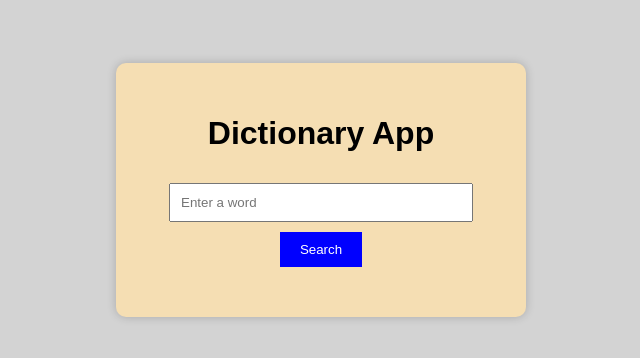
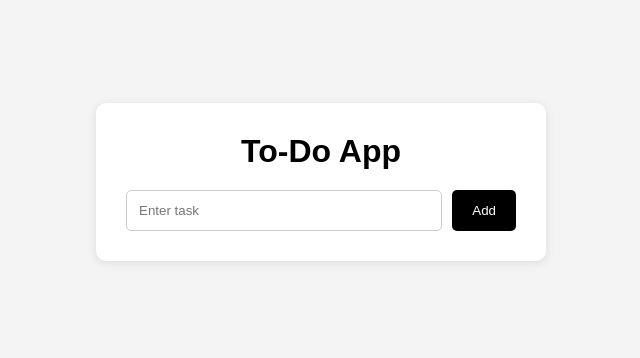
Before and after one commit to Hanisha01/frontend, a plain HTML site: page index.html in a window 1280 px wide. Shown: the part 218-576 px from the top of the page, without its empty margins (319-959 px from the left). Drawn offline with Linux system fonts and the light colour scheme.

Commit message:
Add files via upload

```diff
--- a/index.html
+++ b/index.html
@@ -1,106 +1,204 @@
-<!DOCTYPE html>
-<html>
+<!doctype html>
+<html lang="en">
   <head>
-    <title>Dictionary App</title>
+    <meta charset="UTF-8" />
+    <meta name="viewport" content="width=device-width, initial-scale=1.0" />
+    <title>Advanced To-Do App</title>
 
     <style>
-
-        body{
+      * {
+        margin: 0;
+        padding: 0;
+        box-sizing: border-box;
         font-family: Arial;
-            background:lightgray;
-            display:flex;
-            justify-content:center;
-            align-items:center;
-            height:100vh;
       }
 
-        .container{
-            background:wheat;
-            padding:30px;
-            width:350px;
-            border-radius:10px;
-            box-shadow:0 0 10px rgba(0,0,0,0.2);
-            text-align:center;
+      body {
+        background: #f4f4f4;
+        display: flex;
+        justify-content: center;
+        align-items: center;
+        height: 100vh;
       }
 
-        input{
-            width:80%;
-            padding:10px;
-            margin:10px 0;
+      .container {
+        width: 450px;
+        background: white;
+        padding: 30px;
+        border-radius: 10px;
+        box-shadow: 0 2px 10px rgba(0, 0, 0, 0.1);
       }
 
-        button{
-            padding:10px 20px;
-            background:blue;
-            color:white;
-            border:none;
-            cursor:pointer;
+      h1 {
+        text-align: center;
+        margin-bottom: 20px;
       }
 
-        button:hover{
-            background:darkblue;
+      .input-box {
+        display: flex;
+        gap: 10px;
       }
 
-        #result{
-            margin-top:20px;
-            text-align:left;
+      input {
+        flex: 1;
+        padding: 12px;
+        border: 1px solid #ccc;
+        border-radius: 5px;
+        outline: none;
       }
 
+      button {
+        padding: 12px 20px;
+        border: none;
+        background: black;
+        color: white;
+        border-radius: 5px;
+        cursor: pointer;
+      }
+
+      button:hover {
+        background: #333;
+      }
+
+      .task {
+        display: flex;
+        justify-content: space-between;
+        align-items: center;
+        background: #f9f9f9;
+        padding: 12px;
+        margin-top: 15px;
+        border-radius: 5px;
+      }
+
+      .delete-btn {
+        background: red;
+      }
+      * {
+        margin: 0;
+        padding: 0;
+        box-sizing: border-box;
+        font-family: Arial;
+      }
+
+      body {
+        background: #f4f4f4;
+        display: flex;
+        justify-content: center;
+        align-items: center;
+        height: 100vh;
+      }
+
+      .container {
+        width: 450px;
+        background: white;
+        padding: 30px;
+        border-radius: 10px;
+        box-shadow: 0 2px 10px rgba(0, 0, 0, 0.1);
+      }
+
+      h1 {
+        text-align: center;
+        margin-bottom: 20px;
+      }
+
+      .input-box {
+        display: flex;
+        gap: 10px;
+      }
+
+      input {
+        flex: 1;
+        padding: 12px;
+        border: 1px solid #ccc;
+        border-radius: 5px;
+        outline: none;
+      }
+
+      button {
+        padding: 12px 20px;
+        border: none;
+        background: black;
+        color: white;
+        border-radius: 5px;
+        cursor: pointer;
+      }
+
+      button:hover {
+        background: #333;
+      }
+
+      .task {
+        display: flex;
+        justify-content: space-between;
+        align-items: center;
+        background: #f9f9f9;
+        padding: 12px;
+        margin-top: 15px;
+        border-radius: 5px;
+      }
+
+      .delete-btn {
+        background: red;
+      }
     </style>
   </head>
+
   <body>
+    <div class="container">
+      <h1>To-Do App</h1>
 
-    <div class="container">
+      <div class="input-box">
+        <input type="text" id="taskInput" placeholder="Enter task" />
 
-        <h1>Dictionary App</h1>
-
-        <input type="text" id="wordInput" placeholder="Enter a word">
-
-        <br>
-
-        <button onclick="searchWord()">Search</button>
-
-        <div id="result"></div>
-
+        <button onclick="addTask()">Add</button>
       </div>
 
-    <script>
+      <div id="taskList"></div>
+    </div>
 
-        async function searchWord() {
+    <script>/* it retrives the saved tasks from browser storage and tasks are the key name for it and [] gives the empty array*/
+       var tasks=JSON.parse(localStorage.getItem('tasks')) || [];
+        /*calls the display tasks functions imediately when the page loads the tasks are dispalayed on the page*/
+       displayTasks();
+       /*creats a function called addtask and runs when user clicks add button*/
+        function addTask(){
+            /*finds Html elements with the id taskinput an stores it in the varibale taskinput*/
+            var taskInput=document.getElementById('taskInput');
+            /*it takes the value from the taskinput and removes any extra spaces from the beginning and end of the string and stores the result in the variable task value*/
+            var taskValue=taskInput.value.trim();
+            /*it checks if the task value is empty or contains any spaces and if it is true then it shows an alert message to the user and return statement is used to exit the function without any futher execution */
+            if(taskValue==" "){
+                alert("enter task");
+                return;
+            }
+            /*it adds the task value to the tasks array and then saves the updated tasks array back to the browser storage using LocalStorage.setItem method with the key name tasks and the value is stringified version of the tasks array*/
+            tasks.push(taskValue);
+            /*it coverts array into text format and stores the data */
+            localStorage.setItem('tasks',JSON.stringify(tasks));
+            taskInput.value="";
+            /*to show updated task list on the page*/
+            displayTasks();
 
-            const word = document.getElementById("wordInput").value;
+        }
+        /*creates function to show tasks*/
+        function displayTasks(){
+            var taskList=document.getElementById('taskList');
+            taskList.innerHTML= tasks.map(function(task,index){
+           /* display taks and inserts the value*/     return `<div class="task">
+                    <h3>${task}</h3>
 
-            const result = document.getElementById("result");
-
-            result.innerHTML = "Loading...";
-
-            try {
-
-                const response = await fetch(`https://api.dictionaryapi.dev/api/v2/entries/en/${word}`);
-
-                const data = await response.json();
-
-                result.innerHTML = `
-                    <h2>${data[0].word}</h2>
-
-                    <p>
-                        <b>Meaning:</b>
-                        ${data[0].meanings[0].definitions[0].definition}
-                    </p>
-
-                    <p>
-                        <b>Part of Speech:</b>
-                        ${data[0].meanings[0].partOfSpeech}
-                    </p>
-                `;
-
-            } catch (error) {
-
-                result.innerHTML = "Word not found!";
+                    <button class="delete-btn" onclick="deleteTask(${index})">Delete</button>
+                </div>`;
+            });
+            taskList.innerHTML=tasks.join('');
         }
+        function deleteTask(index){
+            tasks=tasks.filter(function(task,i){
+                return i!==index;
+            });
+            localStorage.setItem('tasks',JSON.stringify(tasks));
+            displayTasks();
         }
-
     </script>
-
   </body>
 </html>
```
Lines whose indentation alone changed are shown as unchanged.
